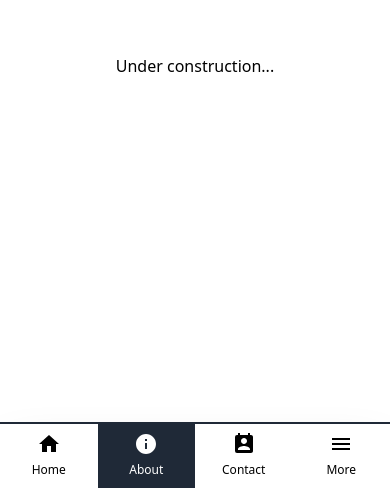
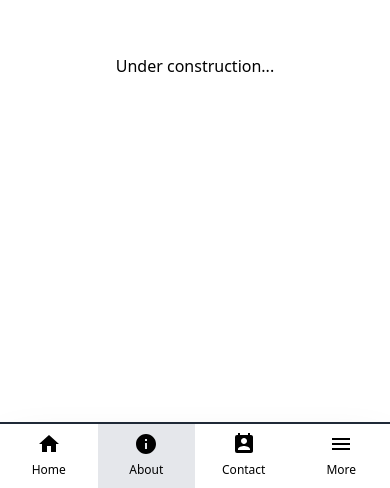
Before and after one commit to damiensedgwick/my-website, a Next.js app: page /about in a window 390 px wide. Shown: the part 356-844 px from the top of the page. Built offline with nearby package versions, Linux system fonts and the light colour scheme.

Commit message:
Fixed issue with bottom tab contrast

```diff
--- a/src/components/BottomTabNav.tsx
+++ b/src/components/BottomTabNav.tsx
@@ -38,8 +38,8 @@ export const BottomTabNav = () => {
               router.pathname === link.path
                 ? showBottomTabNavDraw
                   ? "w-full text-center py-2"
-                  : "w-full text-center py-2 bg-gray-800 text-white"
-                : "w-full text-center py-2 hover:bg-gray-800 hover:text-white"
+                  : "w-full text-center py-2 bg-gray-200"
+                : "w-full text-center py-2 hover:bg-gray-200"
             }
           >
             <Link href={link.path}>
@@ -53,8 +53,8 @@ export const BottomTabNav = () => {
         <button
           className={
             showBottomTabNavDraw
-              ? "w-full text-center mx-auto py-2 bg-gray-800 text-white"
-              : "w-full text-center mx-auto py-2 hover:bg-gray-800 hover:text-white focus:bg-white focus:text-gray-800 active:bg-white active:text-gray-800"
+              ? "w-full text-center mx-auto py-2 bg-gray-200"
+              : "w-full text-center mx-auto py-2 hover:bg-gray-200"
           }
           onClick={(e) => {
             setShowBottomTabNavDraw(!showBottomTabNavDraw);
--- a/src/pages/index.tsx
+++ b/src/pages/index.tsx
@@ -48,7 +48,7 @@ const Home: NextPage = () => {
         </div>
       </div>
 
-      <div className="shadow-2xl">
+      <div className="pb-20 shadow-2xl md:pb-0">
         <div className="container grid grid-cols-1 grid-rows-1 gap-2 px-6 py-8 mx-auto md:grid-cols-6 md:px-0">
           <div className="col-span-4 md:col-start-2">
             <h2 className="mb-2 text-3xl">Experience</h2>
```
